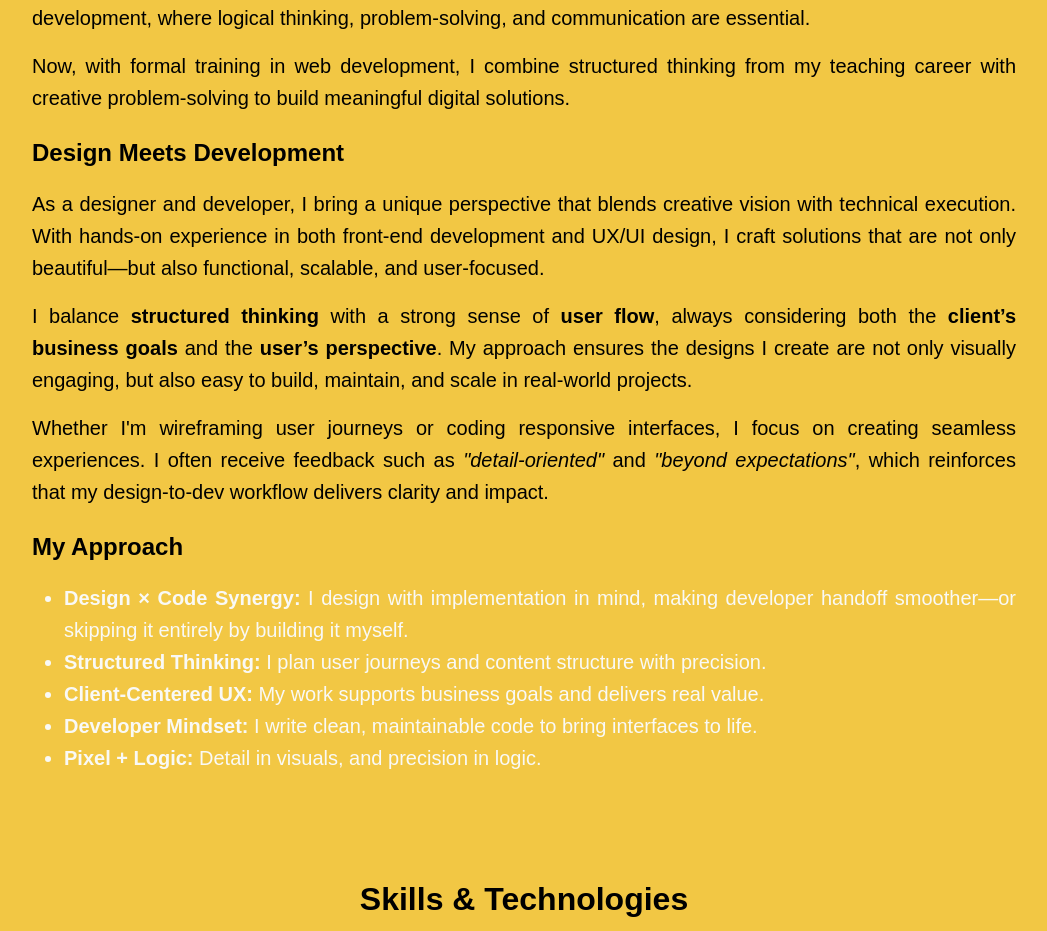
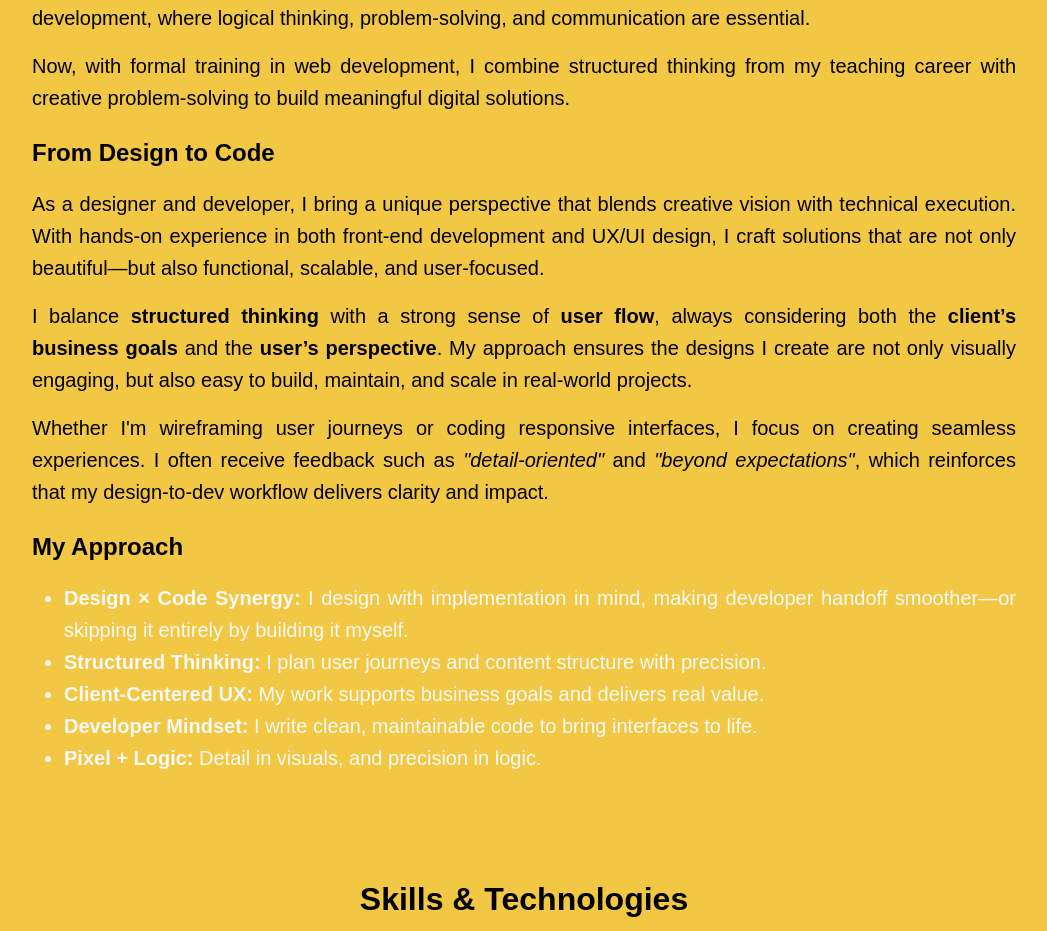
Before and after one commit to Mijincode/jeannie-portfolio, a React (Create React App) app: page / in a window 1280 px wide. Shown: the part 940-1871 px from the top of the page, without its empty margins (116-1163 px from the left). Built offline with nearby package versions, Linux system fonts and the light colour scheme.

Commit message:
Update About

```diff
--- a/src/components/About.js
+++ b/src/components/About.js
@@ -50,7 +50,7 @@ export default function About() {
           </p>
 
           <div className="sub-title-about">
-            <p>Design Meets Development</p>
+            <p>From Design to Code</p>
           </div>
 
           <p>
```
